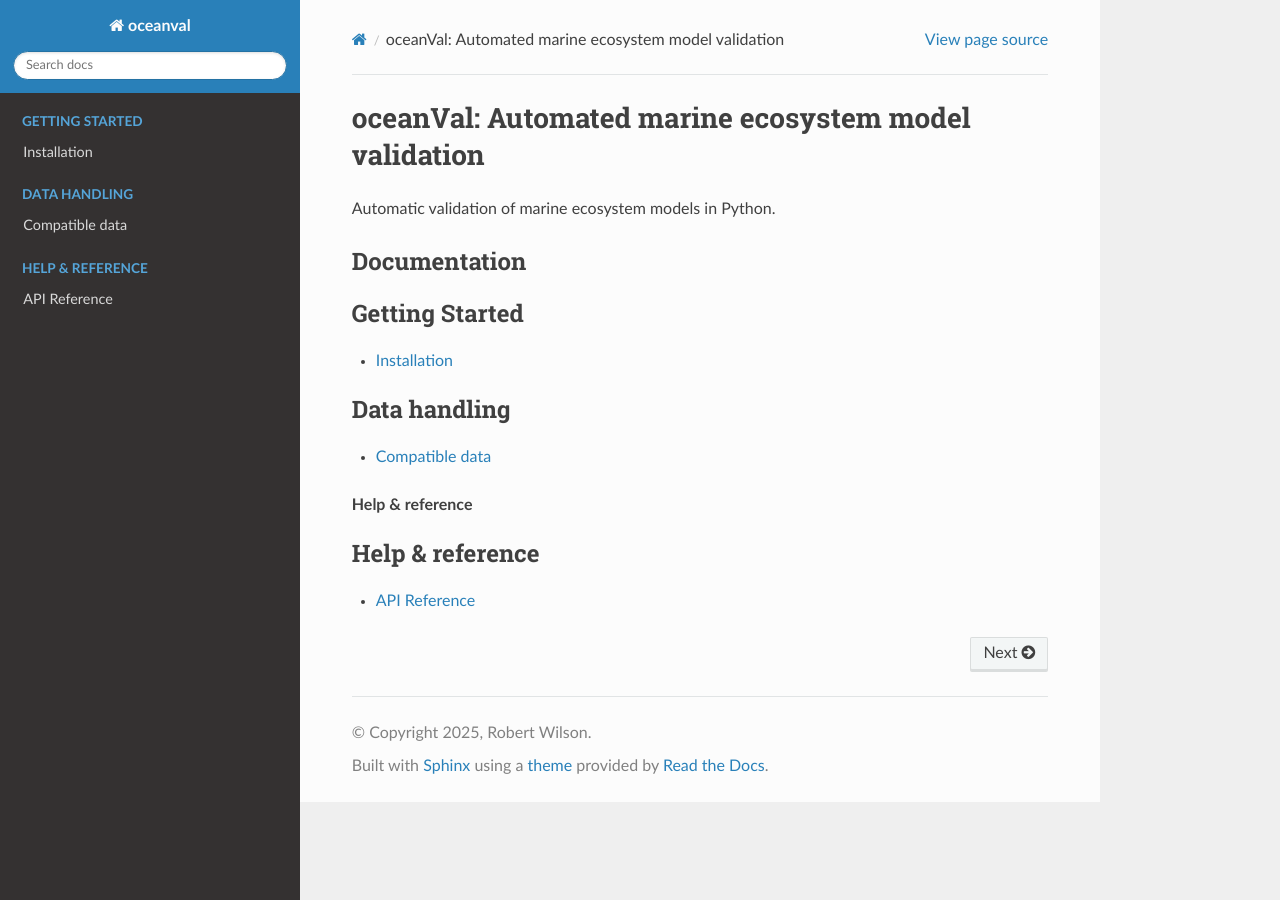
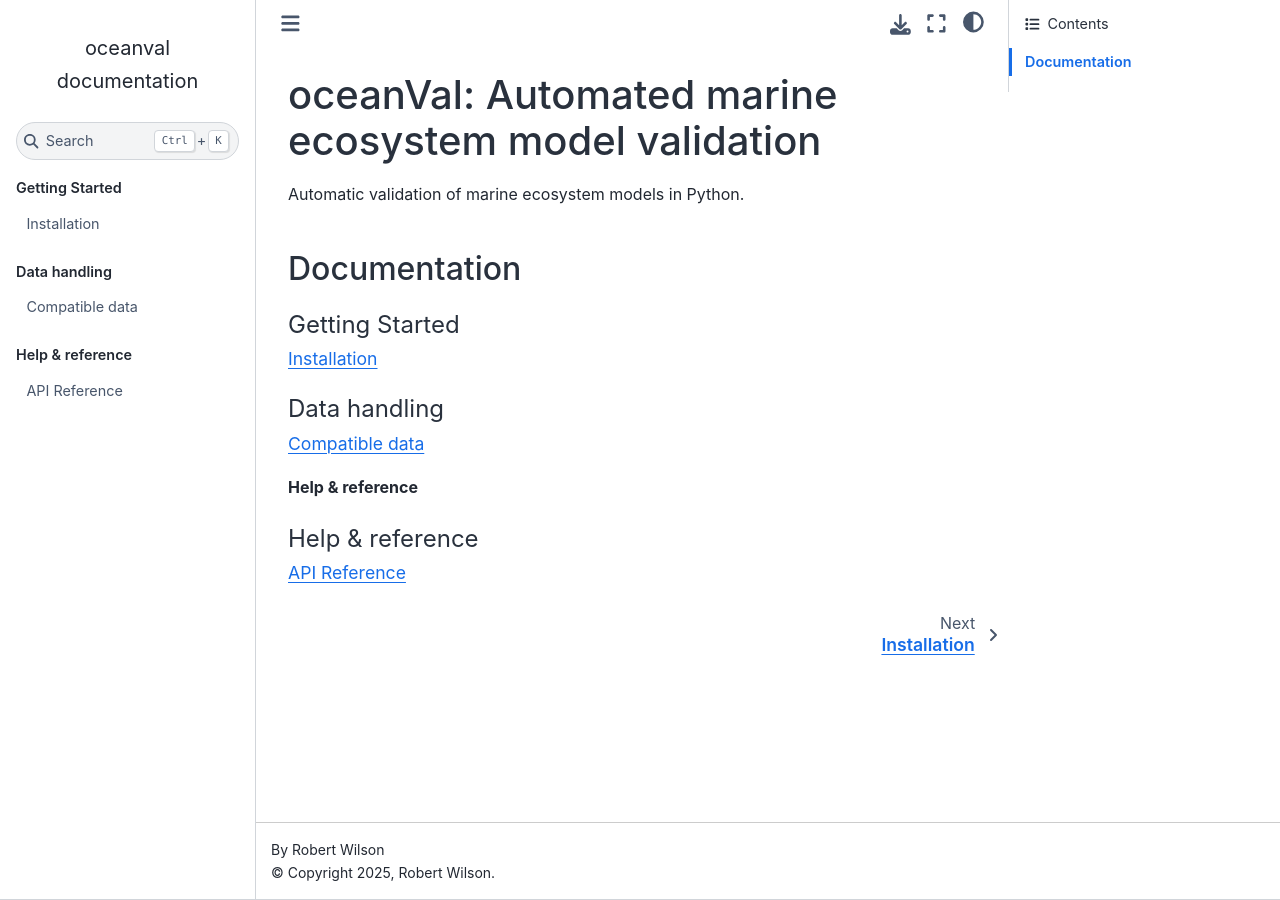
Before and after one commit to pmlmodelling/oceanVal, a Sphinx documentation site: the page built from docs/source/index.rst, in a window 1280 px wide. Built offline with Sphinx 7.4.7 and the Sphinx Book theme 1.1.4, drawn with Linux system fonts in a browser that asks for light colours.

Commit message:
try book theme

```diff
--- a/docs/source/conf.py
+++ b/docs/source/conf.py
@@ -34,11 +34,10 @@ extensions = [
     "sphinx.ext.mathjax",
     "sphinx.ext.napoleon",
     'sphinx.ext.todo',
-    "sphinx_rtd_theme",
     'sphinx.ext.githubpages',
 ]
 
-html_theme = "sphinx_rtd_theme"
+html_theme = "sphinx_book_theme"
 #html_theme = "furo"
 
 
```
